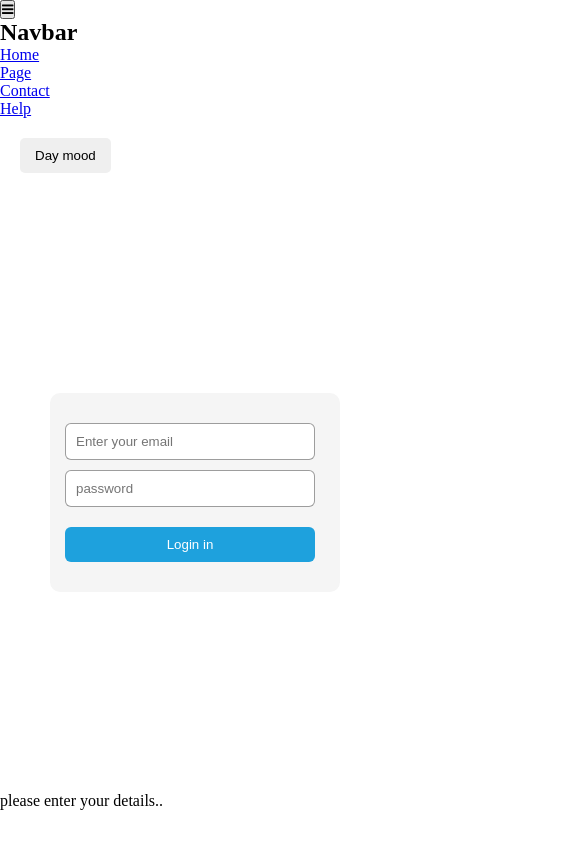
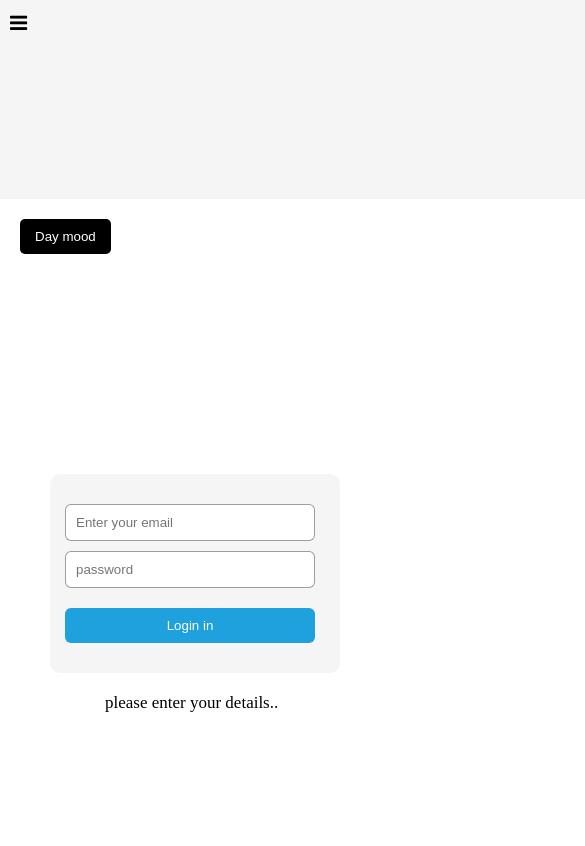
Before and after one commit to sathyaramkumar/basic-level-day-night-mood, a plain HTML site: page index.html in a window 390 px wide. Both pictures are taken after a click on the button 7 px from the left and 9 px from the top of the page. Shown: the top 846 px of the page, 585 px wide, since content can reach past the window. Drawn offline with Linux system fonts and the light colour scheme.

Commit message:
adding hamburger menu

```diff
--- a/src/css/main.css
+++ b/src/css/main.css
@@ -5,10 +5,50 @@
 }
 
 .main {
-    width: 100vw;
     height: 100vh;
     transition-duration: 2s;
 }
+
+.navbar {
+    text-align: center;
+    width: 1519px;
+}
+
+.navbar-btn-brand {
+    display: flex;
+    justify-content: space-between;
+    align-items: center;
+    background-color: whitesmoke;
+}
+
+.navbar-btn {
+    background-color: transparent;
+    border: none;
+    outline: none;
+    font-size: 20px;
+    margin-left: 10px;
+    cursor: pointer;
+}
+.navbar-brand {
+    background-color: whitesmoke;
+    padding: 10px;
+}
+
+.navbar-nav {
+    list-style: none;
+    display: none;
+    background-color: whitesmoke;
+}
+
+.nav-item {
+    padding: 10px;
+}
+
+.nav-link {
+    text-decoration: none;
+    color: black;
+}
+
 
 .mood-btn {
     margin: 20px;
@@ -16,6 +56,9 @@
     border: none;
     outline: none;
     border-radius: 5px;
+    cursor: pointer;
+    background-color: black;
+    color: white;
 }
 
 .form {
@@ -53,3 +96,10 @@
     background-color: rgb(30, 161, 221);
     color: white;
 }
+
+.alert-text {
+    width: 180px;
+    margin: auto;
+    margin-top: -180px;
+    font-size: 17px;
+}
--- a/src/js/index.js
+++ b/src/js/index.js
@@ -1,19 +1,34 @@
+function onClick() {
+    var hamburger = document.getElementById('navbarNav');
+    if (hamburger.style.display === "block") {
+        hamburger.style.display = "none";
+    }
+    else {
+        hamburger.style.display = "block";
+    }
+}
+
+
 
 function nightMood() {
     var x = document.getElementById('nightMood');
     var y = document.getElementById('bottonOn');
 
-    if (x.style.backgroundColor === "white" || x.style.color === "back") {
+    if (x.style.backgroundColor === "black" || x.style.color === "white") {
+
+        x.style.backgroundColor = "white";
+        x.style.color = "black";
+
+        y.innerHTML = "Day mood";
+        y.style.backgroundColor = "black";
+        y.style.color = "white";
+
+    } else {
         x.style.backgroundColor = "black";
         x.style.color = "white";
+
         y.innerHTML = "Night mood";
         y.style.backgroundColor = "white";
         y.style.color = "black";
-    } else {
-        x.style.backgroundColor = "white";
-        x.style.color = "black"
-        y.innerHTML = "Day mood";
-        y.style.backgroundColor = "black";
-        y.style.color = "white";
     }
 }
```
Also changed, not shown: src/img/moon.png (deleted), src/img/sun.png (deleted).
